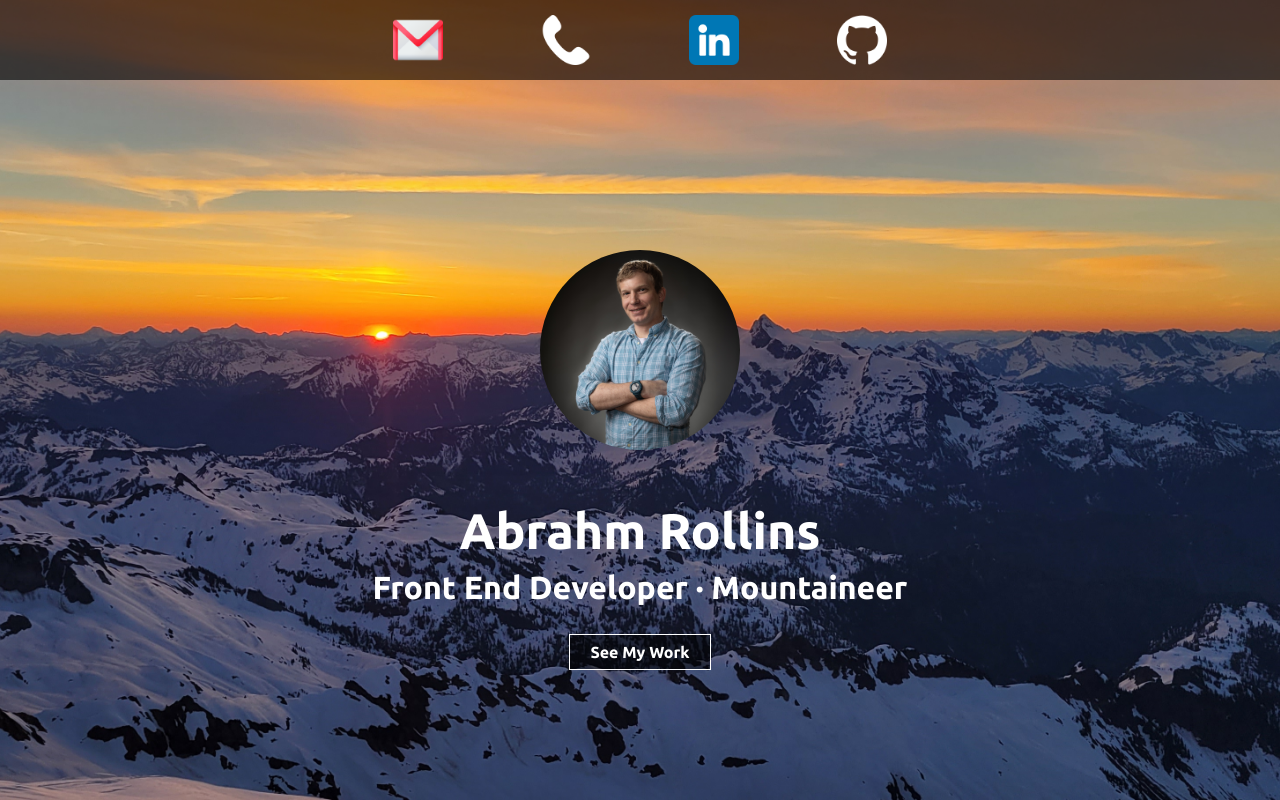
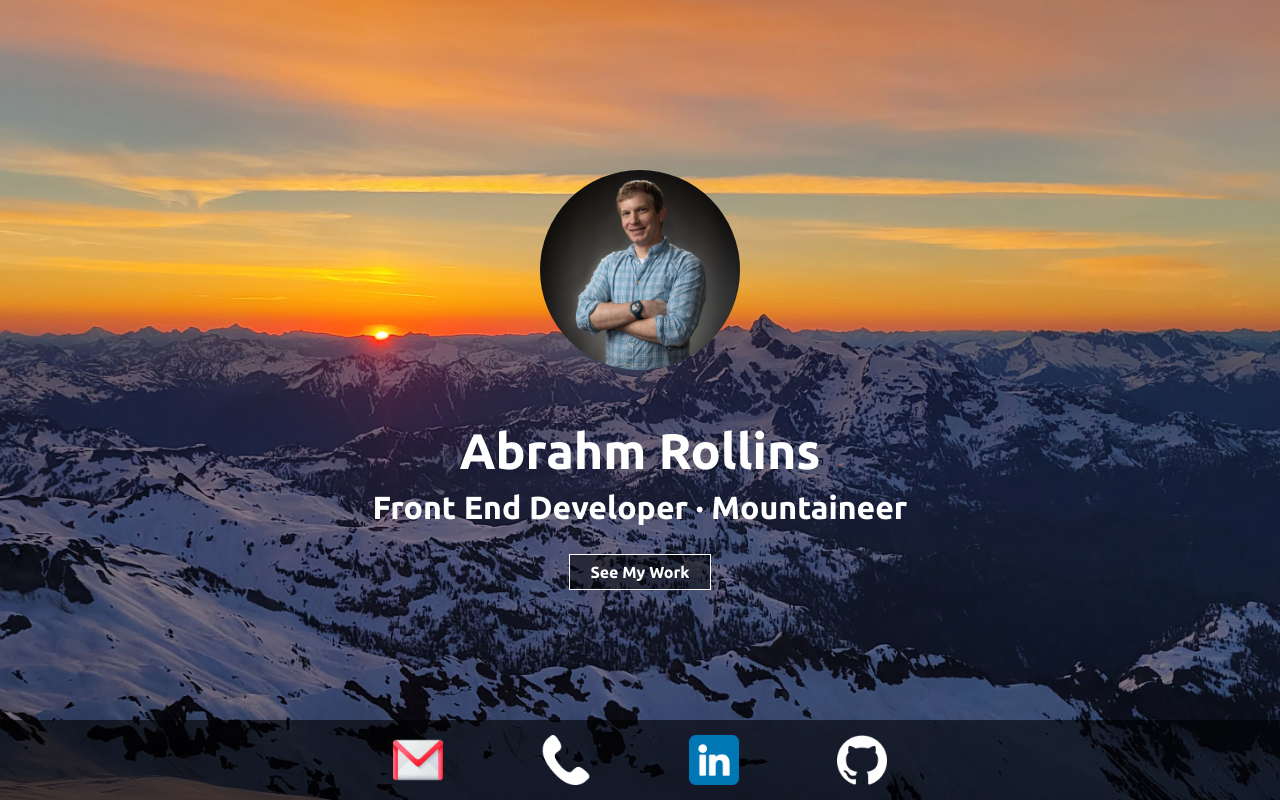
Before and after one commit to OneWaterboy/personalprofile, a React (Create React App) app: page / in a window 1280 px wide. Built offline with nearby package versions, Linux system fonts and the light colour scheme.

Commit message:
Changed location of contact bar

```diff
--- a/package.json
+++ b/package.json
@@ -9,7 +9,7 @@
     "bootstrap": "^5.3.2",
     "react": "^18.2.0",
     "react-dom": "^18.2.0",
-    "react-scripts": "5.0.1",
+    "react-scripts": "^5.0.1",
     "web-vitals": "^2.1.4"
   },
   "scripts": {
--- a/src/index.css
+++ b/src/index.css
@@ -48,7 +48,7 @@ div#splashArea {
   height: 100%;
   width: 100%;
   display: flex;
-  flex-direction: column;
+  flex-direction: column-reverse;
 }
 
 div#welcomeText {
```
Also changed, not shown: 1 other file (tests, documents, lock files or other folders).
